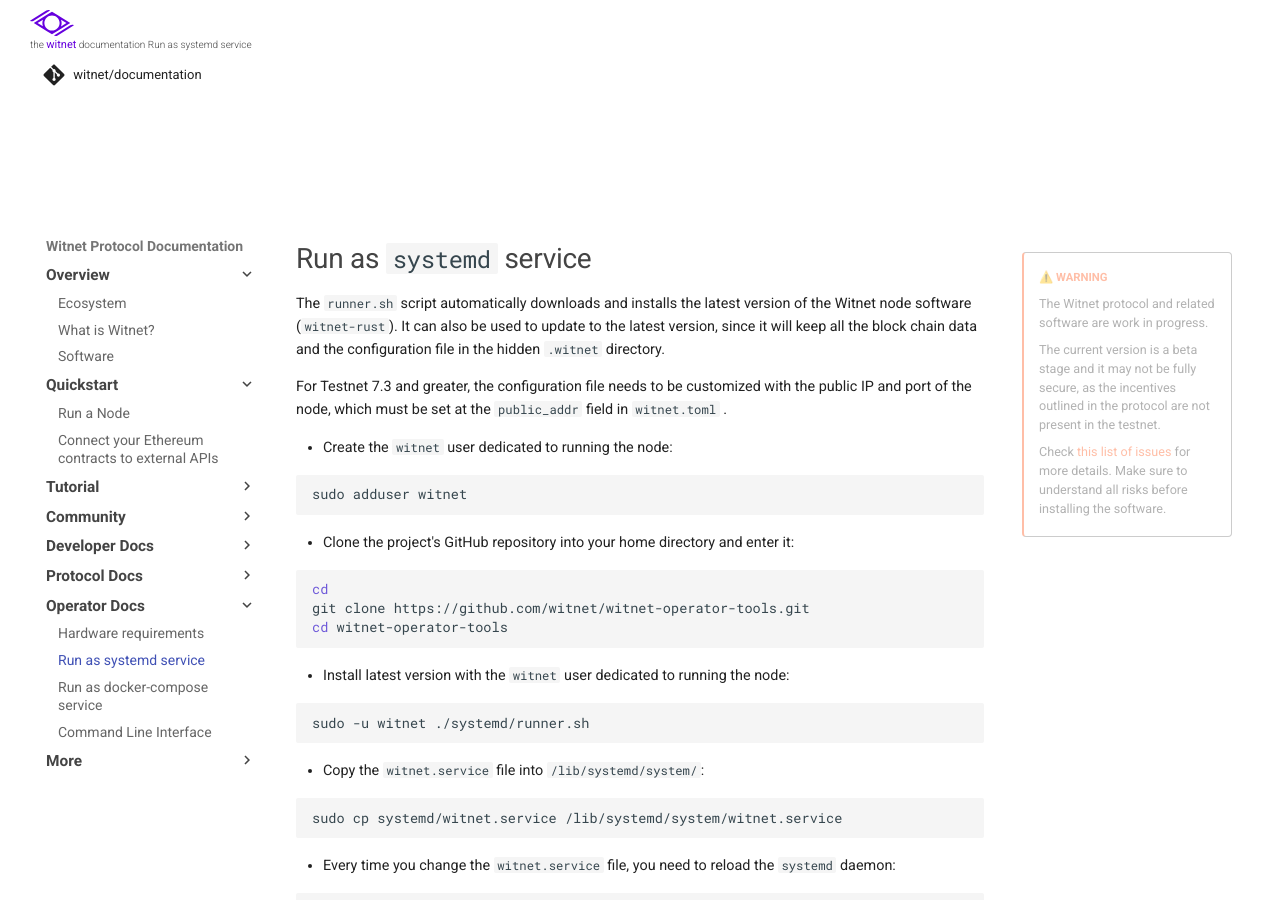
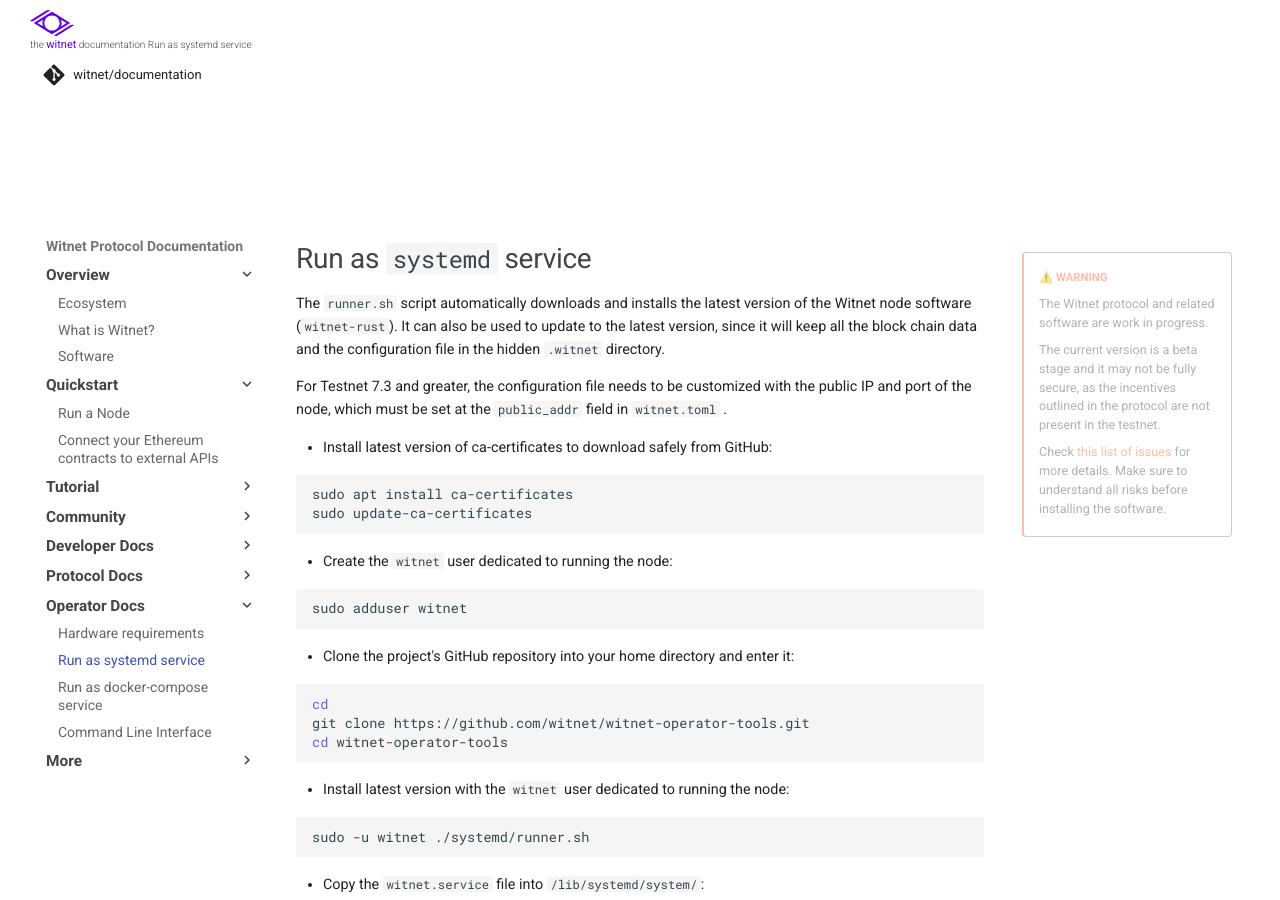
Before and after one commit to witnet/documentation, an MkDocs documentation site: the page built from docs/node-operators/systemd-service.md, in a window 1280 px wide and 900 px high. Built offline with MkDocs 1.6.1 and Material for MkDocs 9.7.7, drawn with Linux system fonts in a browser that asks for light colours; some web fonts are replaced; comment, search, counter and statistics services are not loaded.

Commit message:
Update systemd-service.md (#61)
* Update systemd-service.md

to fix https://github.com/witnet/witnet-operator-tools/issues/5

* run update-ca-certificates

run update-ca-certificates in case it's already installed

````diff
--- a/docs/node-operators/systemd-service.md
+++ b/docs/node-operators/systemd-service.md
@@ -3,6 +3,13 @@
 The `runner.sh` script automatically downloads and installs the latest version of the Witnet node software (`witnet-rust`). It can also be used to update to the latest version, since it will keep all the block chain data and the configuration file in the hidden `.witnet` directory.
 
 For Testnet 7.3 and greater, the configuration file needs to be customized with the public IP and port of the node, which must be set at the `public_addr` field in `witnet.toml` .
+
+* Install latest version of ca-certificates to download safely from GitHub:
+
+```sh
+sudo apt install ca-certificates
+sudo update-ca-certificates
+```
 
 * Create the `witnet` user dedicated to running the node:
 
````
